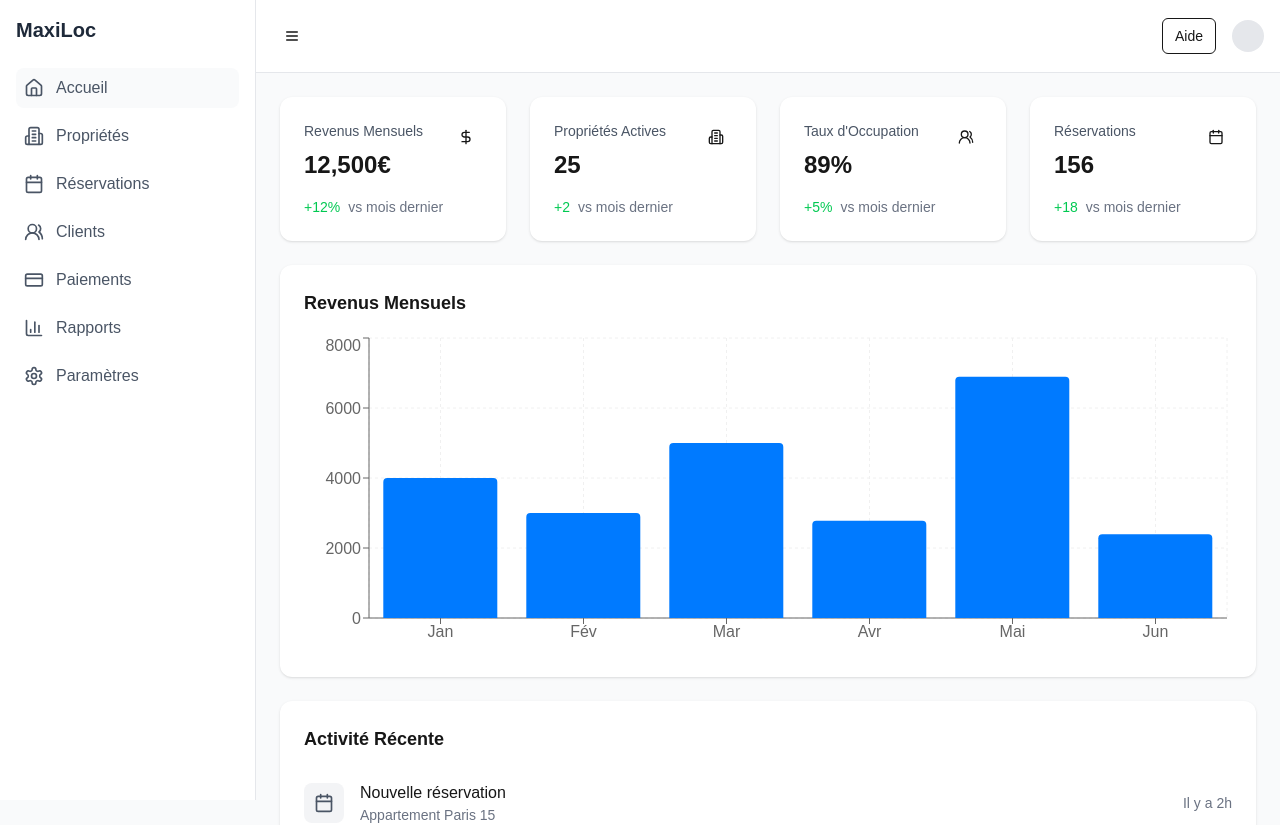
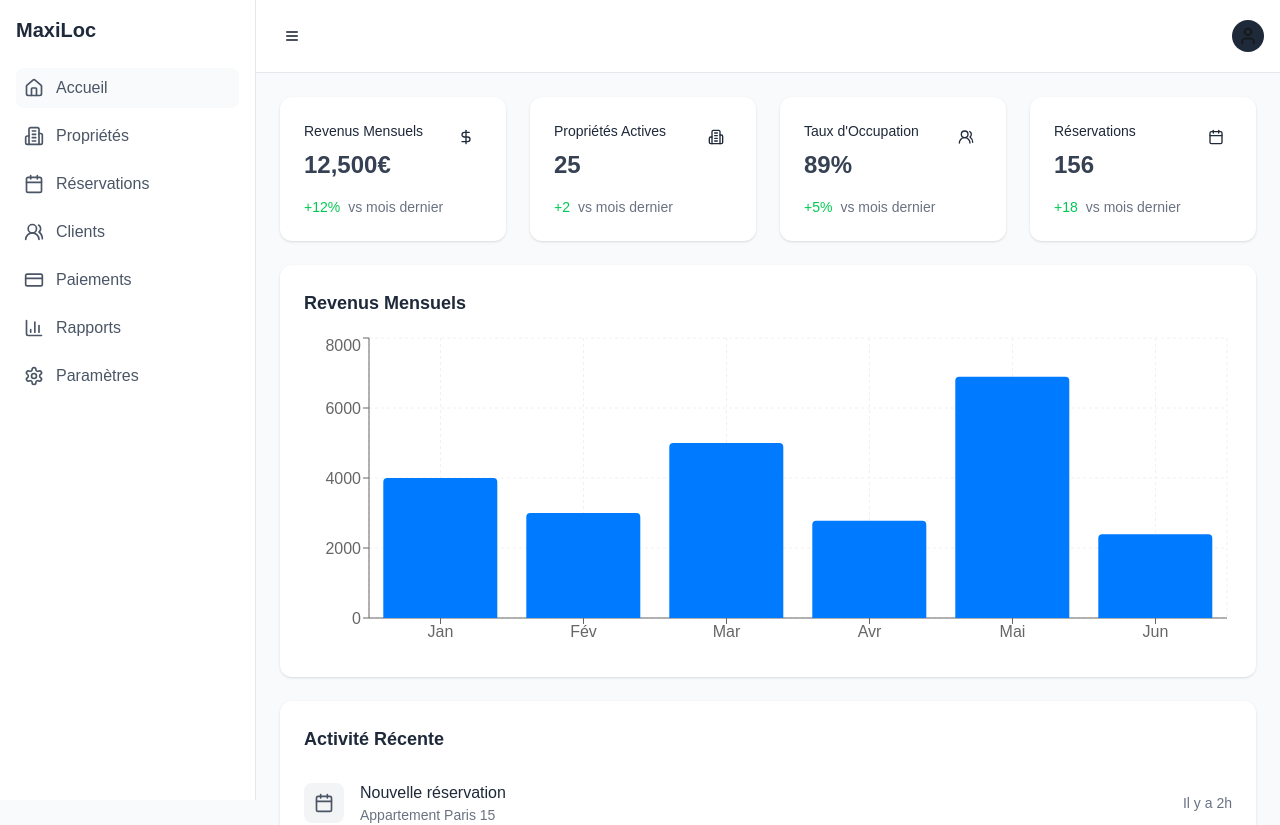
Before and after one commit to CHANG-Toma/maxi-loc, a Next.js app: page /dashboard in a window 1280 px wide. Shown: the top 825 px of the page. Built offline with nearby package versions, Linux system fonts and the light colour scheme.

Commit message:
fix(dashboard): landing page

```diff
--- a/src/app/dashboard/components/Overview.tsx
+++ b/src/app/dashboard/components/Overview.tsx
@@ -34,28 +34,28 @@ const Overview = () => {
       title: "Revenus Mensuels",
       value: "12,500€",
       change: "+12%",
-      icon: <DollarSign className="w-4 h-4" />,
+      icon: <DollarSign className="w-4 h-4 text-gray-800" />,
       trend: "up",
     },
     {
       title: "Propriétés Actives",
       value: "25",
       change: "+2",
-      icon: <Building2 className="w-4 h-4" />,
+      icon: <Building2 className="w-4 h-4 text-gray-800" />,
       trend: "up",
     },
     {
       title: "Taux d'Occupation",
       value: "89%",
       change: "+5%",
-      icon: <Users2 className="w-4 h-4" />,
+      icon: <Users2 className="w-4 h-4 text-gray-800" />,
       trend: "up",
     },
     {
       title: "Réservations",
       value: "156",
       change: "+18",
-      icon: <Calendar className="w-4 h-4" />,
+      icon: <Calendar className="w-4 h-4 text-gray-800" />,
       trend: "up",
     },
   ];
@@ -74,8 +74,8 @@ const Overview = () => {
           >
             <div className="flex justify-between items-start">
               <div>
-                <p className="text-sm text-gray-600">{stat.title}</p>
-                <h3 className="text-2xl font-bold mt-2">{stat.value}</h3>
+                <p className="text-sm text-gray-800">{stat.title}</p>
+                <h3 className="text-2xl font-bold mt-2 text-gray-700">{stat.value}</h3>
               </div>
               <div className="p-2 bg-primary/10 rounded-lg text-primary">
                 {stat.icon}
@@ -97,7 +97,7 @@ const Overview = () => {
         animate={{ opacity: 1, y: 0 }}
         className="bg-white p-6 rounded-xl shadow-sm mb-6"
       >
-        <h3 className="text-lg font-semibold mb-4">Revenus Mensuels</h3>
+        <h3 className="text-lg font-semibold mb-4 text-gray-800">Revenus Mensuels</h3>
         <div className="h-80">
           <ResponsiveContainer width="100%" height="100%">
             <BarChart data={data}>
@@ -117,7 +117,7 @@ const Overview = () => {
         animate={{ opacity: 1, y: 0 }}
         className="bg-white rounded-xl p-6 shadow-sm"
       >
-        <h3 className="text-lg font-semibold mb-4">Activité Récente</h3>
+        <h3 className="text-lg font-semibold mb-4 text-gray-800">Activité Récente</h3>
         <div className="space-y-4">
           {[1, 2, 3].map((_, index) => (
             <div key={index} className="flex items-center justify-between py-3 border-b last:border-0">
@@ -126,7 +126,7 @@ const Overview = () => {
                   <Calendar className="w-5 h-5 text-gray-600" />
                 </div>
                 <div>
-                  <p className="font-medium">Nouvelle réservation</p>
+                  <p className="font-medium text-gray-800">Nouvelle réservation</p>
                   <p className="text-sm text-gray-500">Appartement Paris 15</p>
                 </div>
               </div>
--- a/src/app/dashboard/page.tsx
+++ b/src/app/dashboard/page.tsx
@@ -5,11 +5,14 @@ import {
   BarChart3,
   Building2,
   Calendar,
+  ChevronDown,
   CreditCard,
   DollarSign,
   Home,
+  LogOut,
   Menu,
   Settings,
+  User,
   Users2
 } from "lucide-react";
 import { Button } from "../../components/ui/button";
@@ -18,6 +21,13 @@ import Link from 'next/link';
 import { usePathname } from 'next/navigation';
 import Overview from "./components/Overview";
 import { Sidebar } from "../../components/sidebar";
+import {
+  Menubar,
+  MenubarContent,
+  MenubarItem,
+  MenubarMenu,
+  MenubarTrigger
+} from "@/components/ui/menubar";
 
 export default function Dashboard() {
   const [isSidebarOpen, setIsSidebarOpen] = useState(true);
@@ -32,20 +42,38 @@ export default function Dashboard() {
 
       {/* Main Content */}
       <div className={`flex-1 ${isSidebarOpen ? 'ml-64' : 'ml-16'} transition-all duration-300`}>
+
         {/* Top Bar */}
         <header className="bg-white border-b border-gray-200 p-4 flex justify-between items-center">
           <Button
             variant="ghost"
             size="icon"
             onClick={() => setIsSidebarOpen(!isSidebarOpen)}
+            className="text-gray-900 cursor-pointer"
           >
             <Menu className="w-5 h-5" />
           </Button>
           <div className="flex items-center space-x-4">
-            <Button variant="outline" size="sm">
-              Aide
-            </Button>
-            <div className="w-8 h-8 bg-gray-200 rounded-full"></div>
+            {/* User Avatar + dropdown menu */}
+            <Menubar className="border-0 bg-white p-0 h-auto">
+              <MenubarMenu>
+                <MenubarTrigger className="p-0 focus:bg-transparent data-[state=open]:bg-transparent">
+                  <div className="w-8 h-8 bg-gray-800 rounded-full flex items-center justify-center">
+                    <User className="w-5 h-5" />
+                  </div>
+                </MenubarTrigger>
+                <MenubarContent className="bg-white">
+                  <MenubarItem className="flex gap-2 text-gray-900">
+                    <User className="w-4 h-4" />
+                    <span>Mon profil</span>
+                  </MenubarItem>
+                  <MenubarItem className="flex gap-2 text-gray-900">
+                    <LogOut className="w-4 h-4" />
+                    <span>Déconnexion</span>
+                  </MenubarItem>
+                </MenubarContent>
+              </MenubarMenu>
+            </Menubar>
           </div>
         </header>
 
```
Also changed, not shown: src/components/ui/menubar.tsx (renamed from src/components/menubar.tsx), src/components/ui/navigation-menu.tsx (renamed from src/components/navigation-menu.tsx).
